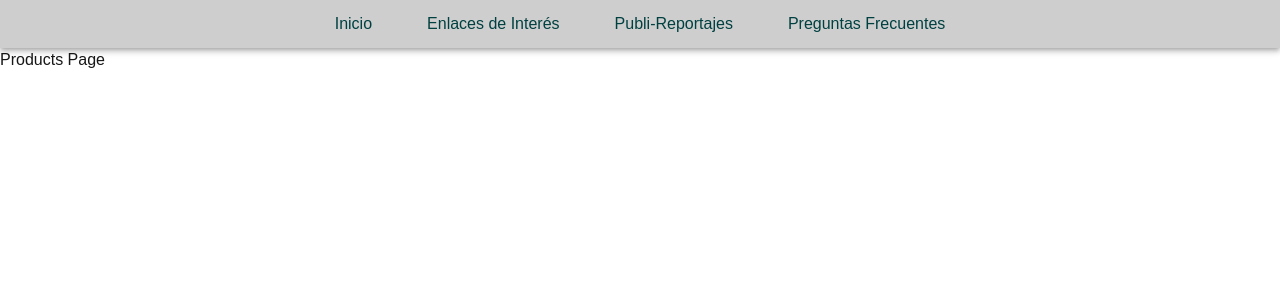
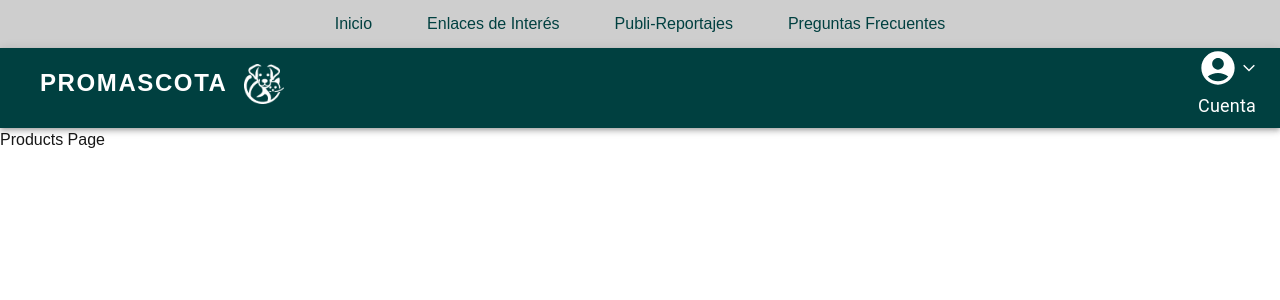
Before and after one commit to PROMASCOTA-TIC/Frontend-Entrepreneurs, a Next.js app: page /products in a window 1280 px wide. Shown: the top 300 px of the page. Built offline with nearby package versions, Linux system fonts and the light colour scheme.

Commit message:
feal: correccion logo topnavbar

```diff
--- a/src/app/layout.tsx
+++ b/src/app/layout.tsx
@@ -2,6 +2,8 @@ import type { Metadata } from "next";
 import localFont from "next/font/local";
 import "./globals.css";
 import { TopMenu } from "@/components/ui/top-menu/TopMemu";
+import TopNavbar from '@/components/ui/top-navbar/TopNavbar';
+
 
 const geistSans = localFont({
   src: "./fonts/GeistVF.woff",
@@ -30,6 +32,7 @@ export default function RootLayout({
         className={`${geistSans.variable} ${geistMono.variable} antialiased`}
       >
         <TopMenu/>
+        <TopNavbar/>
         {children}
       </body>
     </html>
--- /dev/null
+++ b/src/components/ui/top-navbar/TopNavbar.tsx
@@ -0,0 +1,108 @@
+'use client';
+
+import * as React from 'react';
+import Link from 'next/link';
+import { Box, AppBar, Toolbar, Typography, IconButton, Menu, MenuItem, Tooltip } from '@mui/material';
+import AccountCircleIcon from '@mui/icons-material/AccountCircle';
+import ArrowForwardIosIcon from '@mui/icons-material/ArrowForwardIos';
+import logo from '../../../assets/images/logo-topnavar.png';
+import Container from '@mui/material/Container';
+import { themePalette } from '@/app/config/theme.config';
+
+
+const settings = [
+  { path: '/settings', text: 'Configurar cuenta' },
+  { path: '/upload', text: 'Cargar imágenes emprendimiento' },
+  { path: '/logout', text: 'Cerrar sesión' },
+];
+
+const NavbarEm: React.FC = () => {
+  const [anchorElUser, setAnchorElUser] = React.useState<null | HTMLElement>(null);
+
+  const handleOpenUserMenu = (event: React.MouseEvent<HTMLElement>) => {
+    setAnchorElUser(event.currentTarget);
+  };
+
+  const handleCloseUserMenu = () => {
+    setAnchorElUser(null);
+  };
+
+  return (
+    <AppBar position="static" sx={{ width: '100%', height: { xs: '60px', md: '80px',background:themePalette.primary } }}>
+      <Container maxWidth="xl" >
+      <Toolbar disableGutters sx={{ height: '100%', justifyContent: 'space-between', flexWrap: 'wrap' }}>
+        {/* Logo y título */}
+        <Box sx={{ display: 'flex', alignItems: 'center', ml: 2 }}>
+            <Typography
+              variant="h6"
+              noWrap
+              component="a"
+              href="#"
+              sx={{
+                mr: 2,
+                fontFamily: 'Work Sans, sans-serif',
+                fontWeight: 700,
+                letterSpacing: '.1rem',
+                textDecoration: 'none',
+                fontSize: { xs: '1rem', md: '1.5rem' },
+              }}
+            >
+              PROMASCOTA
+            </Typography>
+            <img src={logo.src} alt="Logo" style={{ height: '40px', marginRight: '8px' }} />
+
+        </Box>
+
+        {/* Menú de cuenta visible en todas las pantallas */}
+        <Box sx={{ flexGrow: 0, display: 'flex', alignItems: 'center', ml: 'auto' }}>
+          <Tooltip title="Open settings">
+            <Box sx={{ display: 'flex', flexDirection: 'column', alignItems: 'center' }}>
+              <IconButton onClick={handleOpenUserMenu} sx={{ p: 0,display: 'flex', alignItems: 'center' }}>
+                <AccountCircleIcon sx={{ color: 'white', fontSize: { xs: 28, md: 40 } }} />
+                <ArrowForwardIosIcon
+                  sx={{ color: 'white', fontSize: { xs: 10, md: 14 }, ml: 0.5, transform: 'rotate(90deg)' }}
+                />
+              </IconButton>
+              <Typography
+                sx={{
+                  color: 'white',
+                  fontSize: { xs: 12, md: 18 },
+                  fontWeight: 'regular',
+                  mt: 0.5,
+                }}
+              >
+                Cuenta
+              </Typography>
+            </Box>
+          </Tooltip>
+          <Menu
+            sx={{ mt: '45px' }}
+            anchorEl={anchorElUser}
+            anchorOrigin={{
+              vertical: 'top',
+              horizontal: 'right',
+            }}
+            keepMounted
+            transformOrigin={{
+              vertical: 'top',
+              horizontal: 'right',
+            }}
+            open={Boolean(anchorElUser)}
+            onClose={handleCloseUserMenu}
+          >
+            {settings.map((setting) => (
+              <MenuItem key={setting.text} onClick={handleCloseUserMenu}>
+                <Link href={setting.path} style={{ textDecoration: 'none', color: 'inherit' }}>
+                  <Typography textAlign="center">{setting.text}</Typography>
+                </Link>
+              </MenuItem>
+            ))}
+          </Menu>
+        </Box>
+      </Toolbar>
+      </Container>
+    </AppBar>
+  );
+};
+
+export default NavbarEm;
```
Also changed, not shown: src/assets/images/logo-topnavar.png (added), 1 other file (tests, documents, lock files or other folders).
